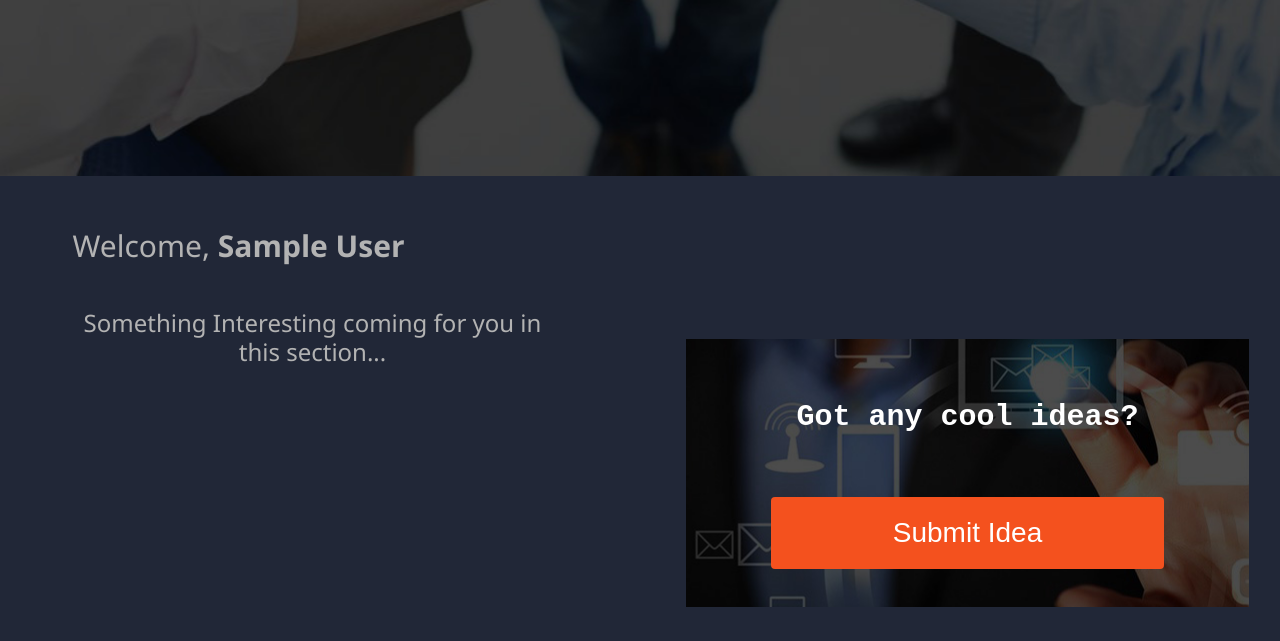
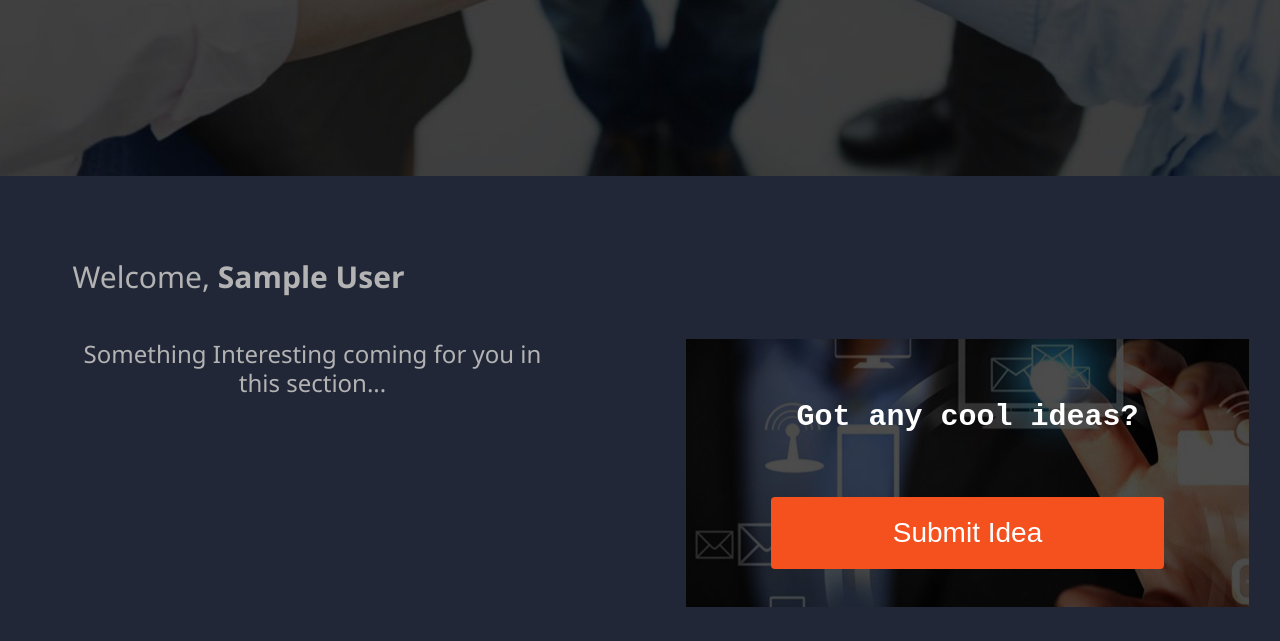
Before and after one commit to rai-harshit/ccw, a PHP site: page /ccw/index.php in a window 1280 px wide; the page is wider, and only the part inside the window is pictured. Shown: the part 613-1254 px from the top of that part. Run offline with PHP 8.4, Linux system fonts and the light colour scheme; the visitor is signed in with stand-in values (Sample User, id 1); some libraries are stand-ins or nearby versions.

Commit message:
Rectified CSS in Home

```diff
--- a/index.php
+++ b/index.php
@@ -31,7 +31,7 @@
         .signin_submit{
             clear:both;
         }
-        .login,{
+        .login{
             padding-right: 0%;
             padding-left: 10%;
             padding-top: 3%;
@@ -41,8 +41,8 @@
         .post_login{
             padding-right: 10%;
             padding-left: 10%;
-            padding-top: 5%;
-            padding-bottom:1%;
+            padding-top: 10%;
+            padding-bottom:5%;
             position: relative;
         }
         #login_form
```
